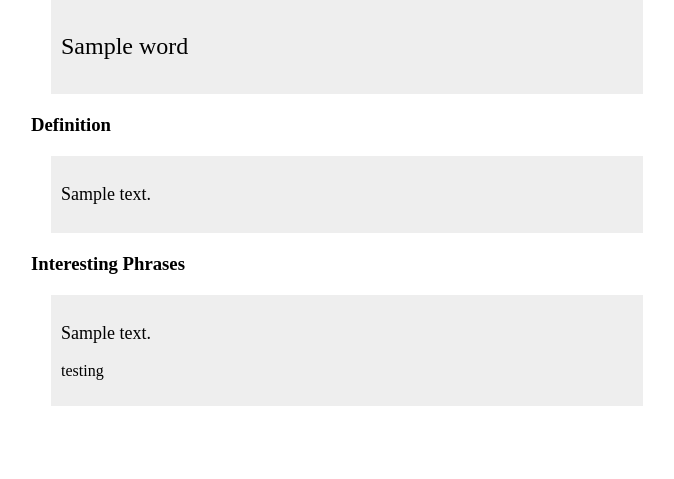
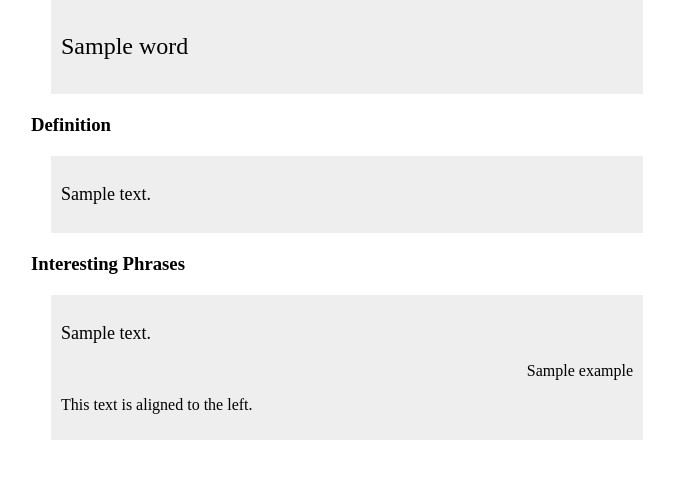
Before and after one commit to Alexanthe/language_project, a Flask app: page / in a window 1280 px wide. Shown: the part 276-755 px from the top of the page, without its empty margins (293-967 px from the left). Run offline with Flask 3, Linux system fonts and the light colour scheme; a database or web service that is not in the repository returns one stand-in record (values such as "Sample title"); data that the repository does not hold is empty.

Commit message:
Not sure

```diff
--- a/app.py
+++ b/app.py
@@ -1,7 +1,5 @@
 from flask import Flask, render_template
 from beeai import *
-
-
 
 app = Flask(__name__)
 
--- a/templates/index.html
+++ b/templates/index.html
@@ -17,7 +17,9 @@
     {% for example in examplehtml %}
     <div style="padding: 10px; background-color: #EEE; margin: 20px">
         <p style="font-size: 18px">{{ example["text"] }}</p>
-        <p> testing </p>
+        <p style="text-align: right;"> {{example ["title"]}} </p>
+        <p style="text-align: left;">This text is aligned to the left.</p>
+
     </div>
     {% endfor %}
 </div>
```
